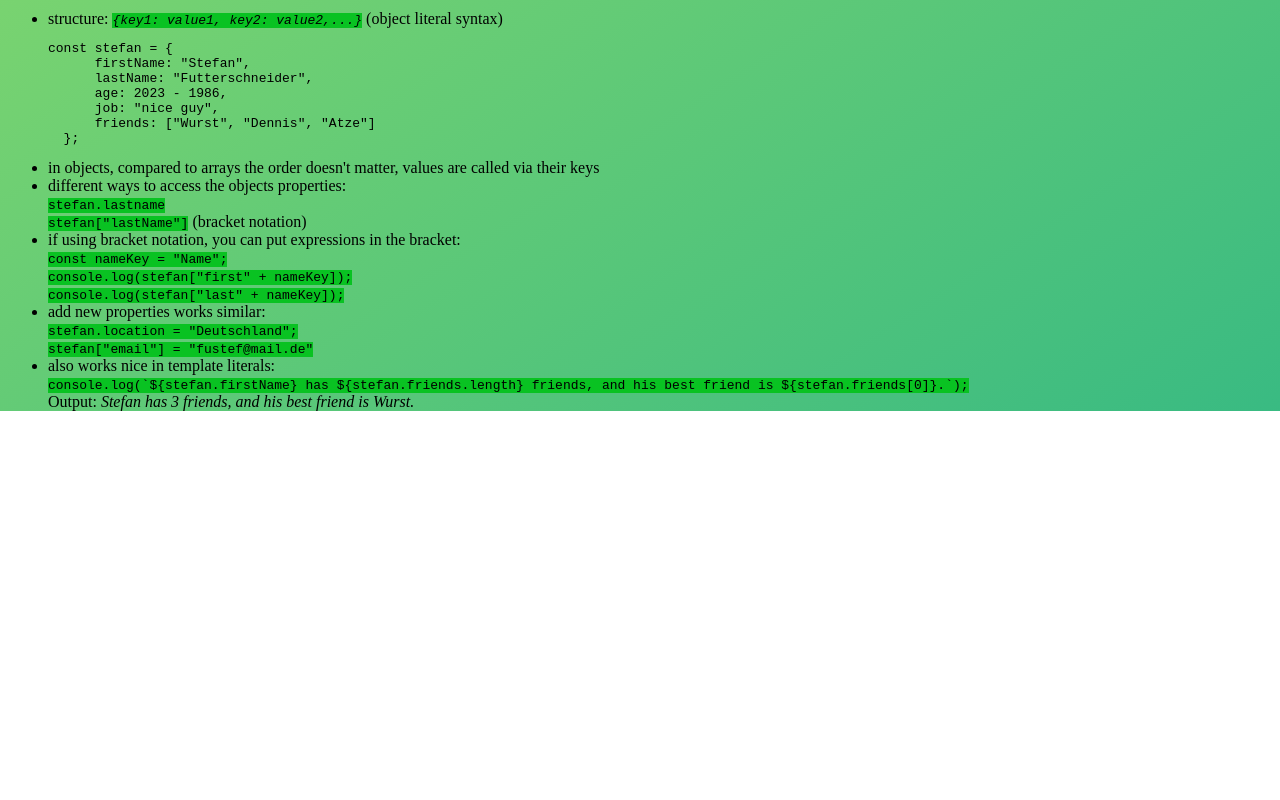
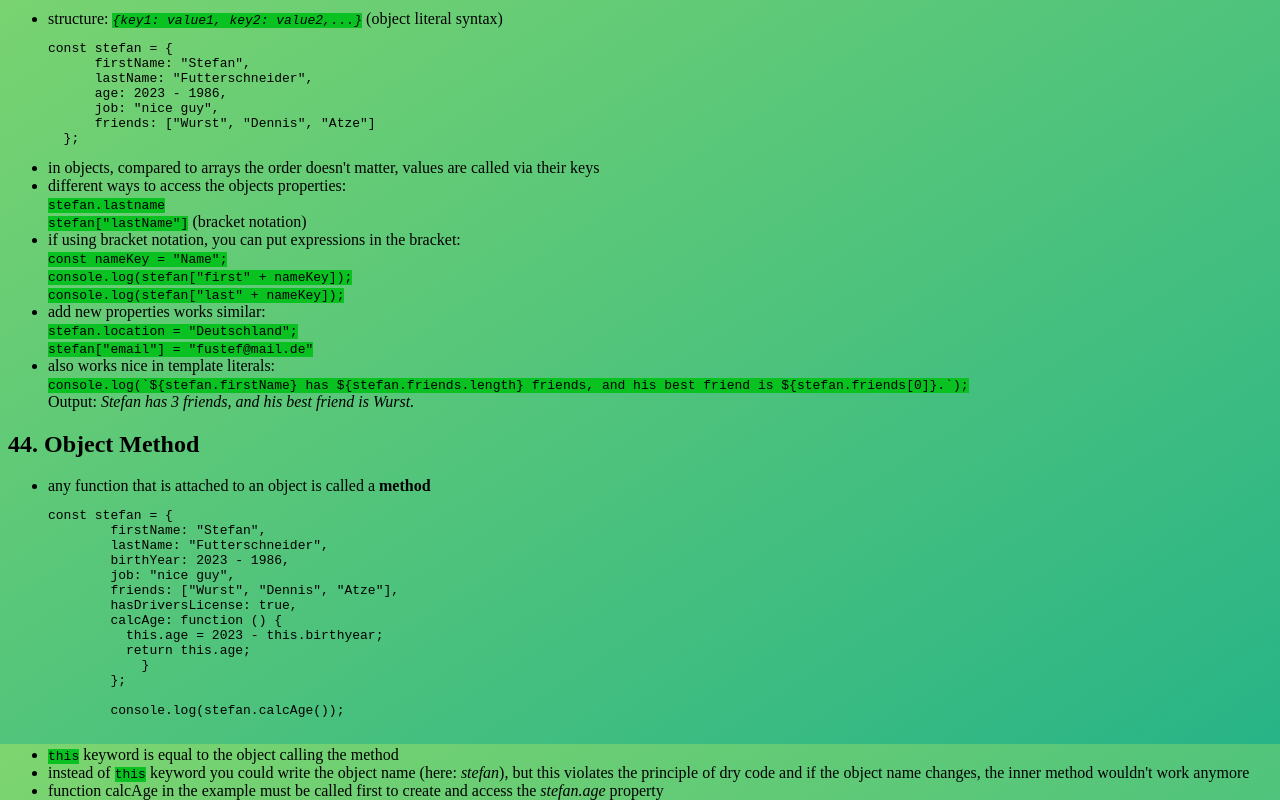
Before and after one commit to FuCanCode/from-zero-to-hero, a plain HTML site: page 02-Fundamentals-Part-2/starter/index.html in a window 1280 px wide. Shown: the part 1743-2543 px from the top of the page. Before the commit the page ends 2154 px from the top, so only its background shows below. Drawn offline with Linux system fonts and the light colour scheme.

Commit message:
Object methods

```diff
--- a/02-Fundamentals-Part-2/starter/index.html
+++ b/02-Fundamentals-Part-2/starter/index.html
@@ -141,7 +141,31 @@
       <code>console.log(`${stefan.firstName} has ${stefan.friends.length} friends, and his best friend is ${stefan.friends[0]}.`);</code>
       <br>Output: <em>Stefan has 3 friends, and his best friend is Wurst.</em>
     </li>
+  </ul>
+  <h2>44. Object Method</h2>
+  <ul>
+    <li>any function that is attached to an object is called a <strong>method</strong> <br>
+      <pre>const stefan = {
+        firstName: "Stefan",
+        lastName: "Futterschneider",
+        birthYear: 2023 - 1986,
+        job: "nice guy",
+        friends: ["Wurst", "Dennis", "Atze"],
+        hasDriversLicense: true,
+        calcAge: function () {
+          this.age = 2023 - this.birthyear;
+          return this.age;
+            }
+        };
 
+        console.log(stefan.calcAge());
+  </pre>
+    </li>
+    <li><code>this</code> keyword is equal to the object calling the method</li>
+    <li>instead of <code>this</code> keyword you could write the object name (here: <em>stefan</em>), but this violates
+      the principle of dry
+      code and if the object name changes, the inner method wouldn't work anymore</li>
+    <li>function calcAge in the example must be called first to create and access the <em>stefan.age</em> property</li>
   </ul>
 
 
--- a/02-Fundamentals-Part-2/starter/script.js
+++ b/02-Fundamentals-Part-2/starter/script.js
@@ -119,7 +119,7 @@ console.log(friends);
 console.log(friends.includes("Dennis")); */
 
 
-const stefan = {
+/* const stefan = {
     firstName: "Stefan",
     lastName: "Futterschneider",
     age: 2023 - 1986,
@@ -136,15 +136,37 @@ const nameKey = "Name";
 console.log(stefan["first" + nameKey]);
 console.log(stefan["last" + nameKey]);
 
-/* const getCurious = prompt("What do you want to know about me?");
+const getCurious = prompt("What do you want to know about me?");
 if (getCurious) {
     console.log(stefan[getCurious]);
 } else {
     console.log("Stupid input");
-} */
+}
 
 stefan.location = "Deutschland";
 stefan["email"] = "fustef@mail.de"
 console.log(stefan);
 
-console.log(`${stefan.firstName} has ${stefan.friends.length} friends, and his best friend is ${stefan.friends[0]}.`);
+console.log(`${stefan.firstName} has ${stefan.friends.length} friends, and his best friend is ${stefan.friends[0]}.`); */
+
+
+const stefan = {
+    firstName: "Stefan",
+    lastName: "Futterschneider",
+    birthYear: 1986,
+    job: "nice guy",
+    friends: ["Wurst", "Dennis", "Atze"],
+    hasDriversLicense: true,
+    calcAge: function () {
+        this.age = 2023 - this.birthYear;
+        return this.age;
+    },
+    getSummary: function () {
+        return `${this.firstName} is a ${this.calcAge()} old ${this.job}, and he has ${this.hasDriversLicense ? "a" : "no"} drivers license.`;
+    }
+};
+
+console.log(stefan.calcAge());
+// console.log(stefan["calcAge"](1986));
+console.log(stefan.age);
+console.log(stefan.getSummary());
```
Also changed, not shown: 02-Fundamentals-Part-2/starter/assignments-2.js (+76 -0 lines).
